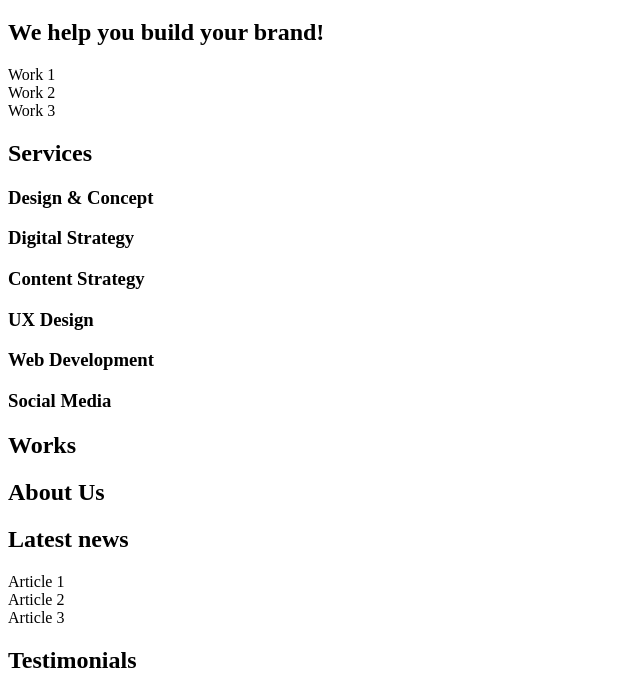
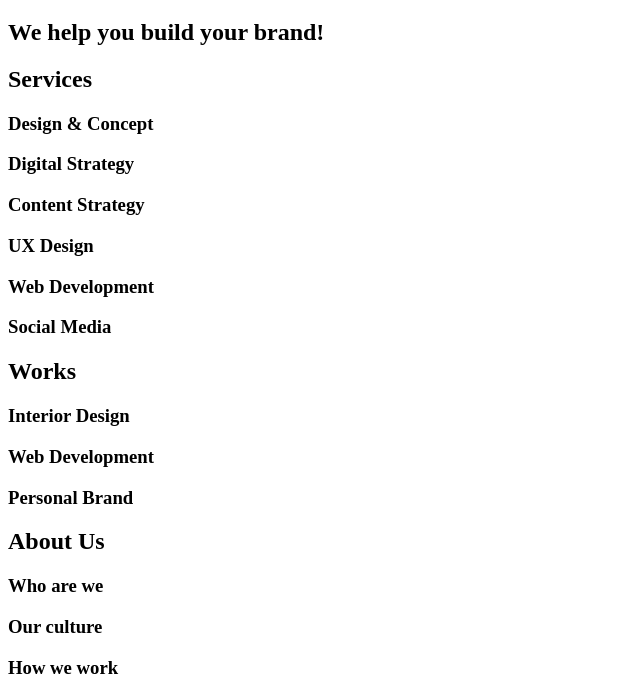
Before and after one commit to Jfprado11/holbertonschool-web_front_end, a plain HTML site: page 0x00-html_advanced/10-index.html in a window 1280 px wide. Shown: the part 61-752 px from the top of the page, without its empty margins (0-640 px from the left). Drawn offline with Linux system fonts and the light colour scheme.

Commit message:
fixing a typo

```diff
--- a/0x00-html_advanced/10-index.html
+++ b/0x00-html_advanced/10-index.html
@@ -17,9 +17,6 @@
       <h1>Homepage</h1>
       <section>
         <h2>We help you build your brand!</h2>
-        <article>Work 1</article>
-        <article>Work 2</article>
-        <article>Work 3</article>
       </section>
       <section>
         <h2>Services</h2>
@@ -32,14 +29,23 @@
       </section>
       <section>
         <h2>Works</h2>
-
+        <article><h3>Interior Design</h3></article>
+        <article><h3>Web Development</h3></article>
+        <article><h3>Personal Brand</h3></article>
       </section>
-      <section><h2>About Us</h2></section>
+      <section>
+        <h2>About Us</h2>
+        <h3>Who are we</h3>
+        <h3>Our culture</h3>
+        <h3>How we work</h3>
+      </section>
       <section>
         <h2>Latest news</h2>
-        <article>Article 1</article>
-        <article>Article 2</article>
-        <article>Article 3</article>
+        <article><h3>Hoc loco tenere se Triarius non potuit.</h3></article>
+        <article>
+          <h3>Ut alios omittam, hunc appello, quem ille unum secutus est.</h3>
+        </article>
+        <article><h3>Bestiarum vero nullum iudicium puto.</h3></article>
       </section>
       <section>
         <h2>Testimonials</h2>
```
